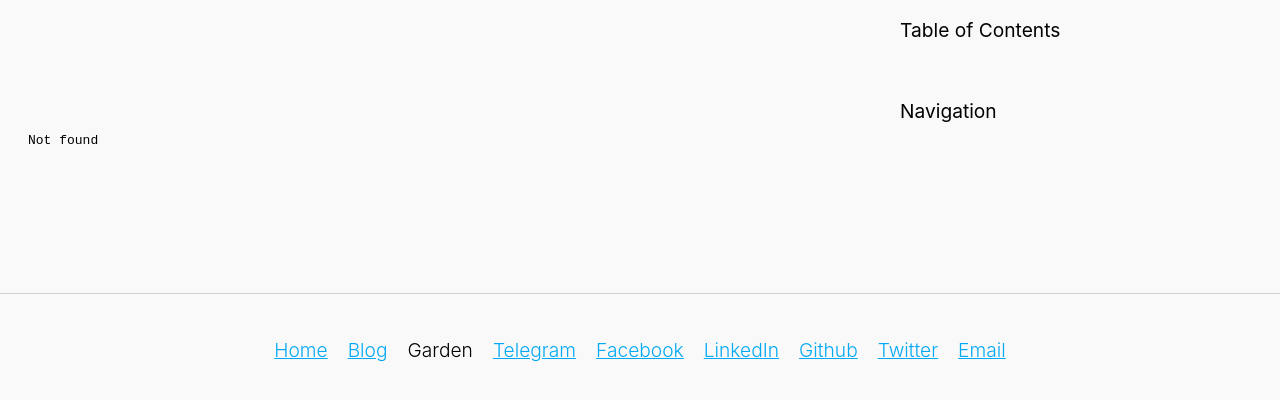
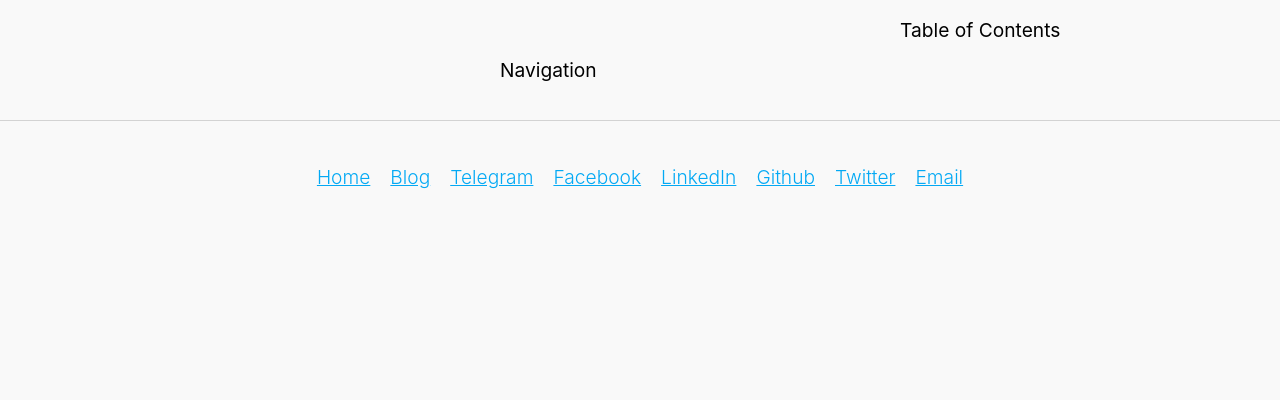
Before and after one commit to vslinko-personal/vslinko.com, a website: page src/templates/garden.html in a window 1280 px wide. Drawn offline with nearby package versions, Linux system fonts and the light colour scheme; files that its build step writes are made by us from their sources; files whose address does not match are found by name.

Commit message:
Remove garden

```diff
--- a/lib.mjs
+++ b/lib.mjs
@@ -408,6 +408,8 @@ async function parseGarden() {
 
     if (parsed.collection === "posts") {
       parsed = parsePost(parsed);
+    } else {
+      continue;
     }
 
     gardenPermalinks.set(parsed.title, parsed.canonicalUrl);
--- a/src/templates/garden.html
+++ b/src/templates/garden.html
@@ -34,10 +34,10 @@
 
   {% include "backlinks.html" %}
 
-  <iframe
+  {#<iframe
     src="/comments-iframe.html?page-id={{ canonicalFullUrl }}"
     class="comments_iframe"
-  ></iframe>
+  ></iframe>#}
 </main>
 
 <nav class="garden_nav garden_layout__nav">
--- a/src/templates/links.html
+++ b/src/templates/links.html
@@ -10,11 +10,11 @@
     <a class="contacts__link" href="/posts/">Blog</a>
     {% endif %}
   </li>
-  <li class="contacts__item">
+  {#<li class="contacts__item">
     {% if current_page == "Garden" %}Garden{% else %}
     <a class="contacts__link" href="/garden/">Garden</a>
     {% endif %}
-  </li>
+  </li>#}
   <li class="contacts__item">
     <a
       class="contacts__link u-url"
```
Also changed, not shown: src/templates/post.html (+2 -2 lines).
